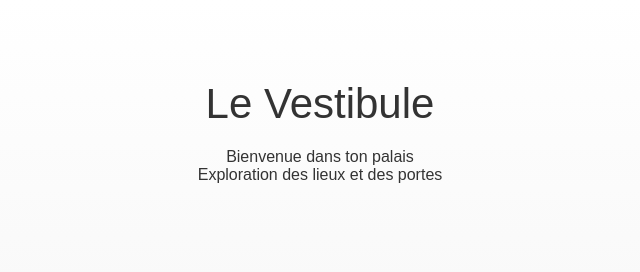
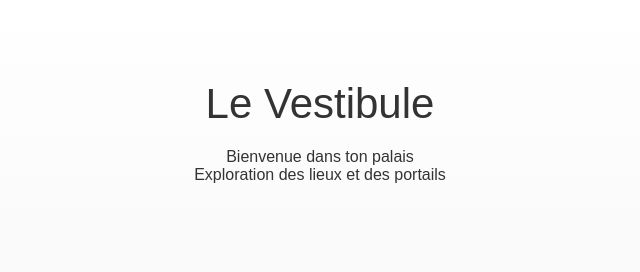
Before and after one commit to M-sketch28/M-sketch28.github.io, a plain HTML site: page index.html in a window 1280 px wide. Shown: the full height of the page, 320-960 px from the left. Drawn offline with Linux system fonts and the light colour scheme.

Commit message:
corps de la page

```diff
--- a/index.html
+++ b/index.html
@@ -30,7 +30,7 @@
             <p>Bienvenue dans ton palais</p>
 
             <p class="indication">
-            Exploration des lieux et des portes
+            Exploration des lieux et des portails
             </p>
 
         </section>
```
